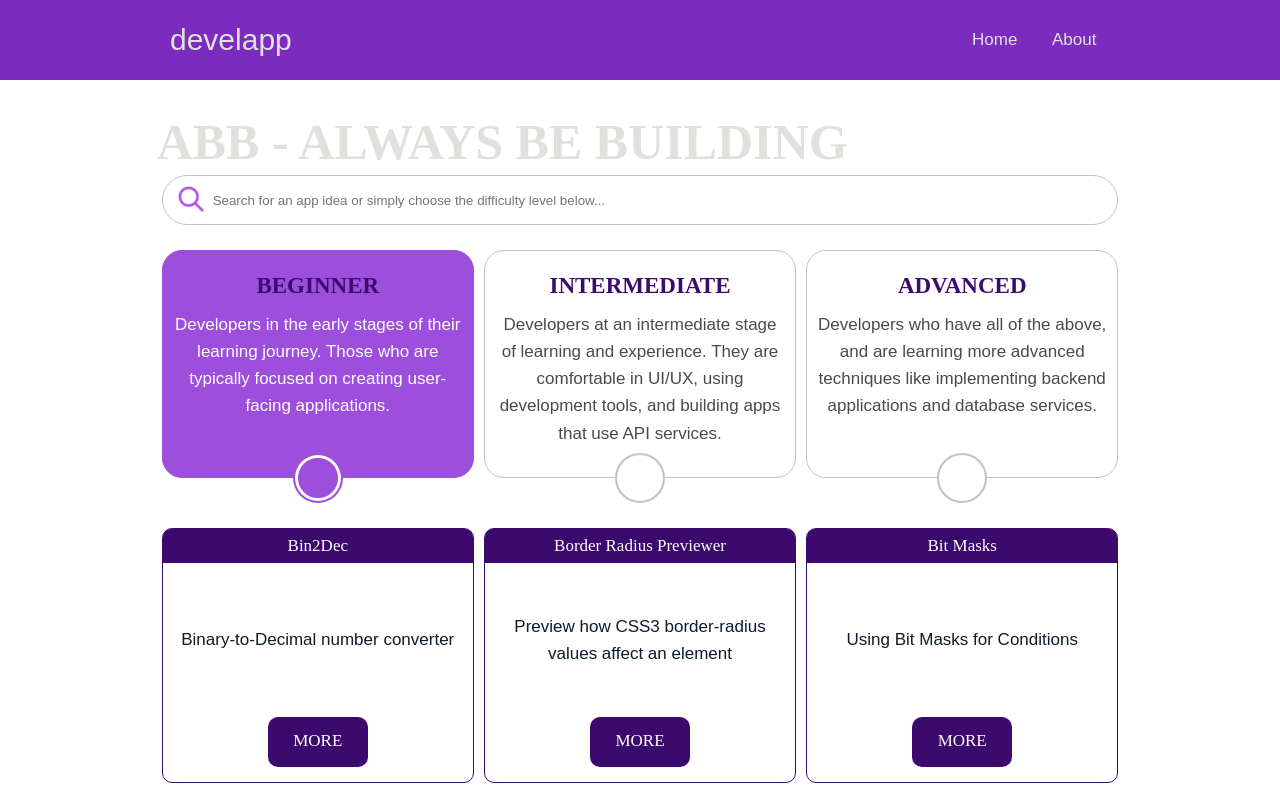
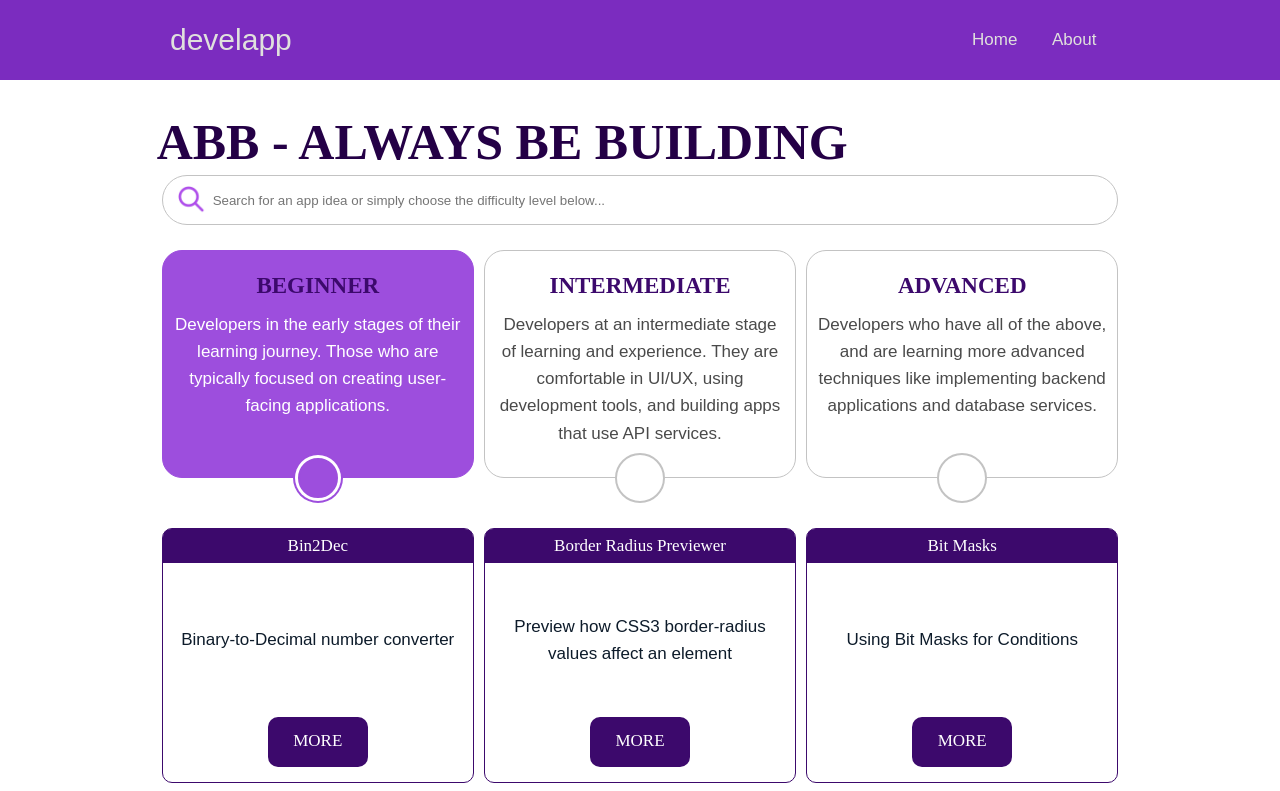
Before and after one commit to chingu-voyages/v38-geckos-team-04, a React (Create React App) app in the folder frontend/: page / in a window 1280 px wide. Shown: the top 791 px of the page. Built offline with nearby package versions, Linux system fonts and the light colour scheme; a web font is replaced by a local one.

Commit message:
Update typography color css value

```diff
--- a/frontend/src/sass/base/typography.scss
+++ b/frontend/src/sass/base/typography.scss
@@ -2,7 +2,7 @@
 @import "../abstract/variables.scss";
 
 .heading {
-    color: $platinum;
+    color: $russian-violet-2;
     font-family: "BioRhyme", serif;
     font-weight: 800;
     line-height: 1.3;
```
